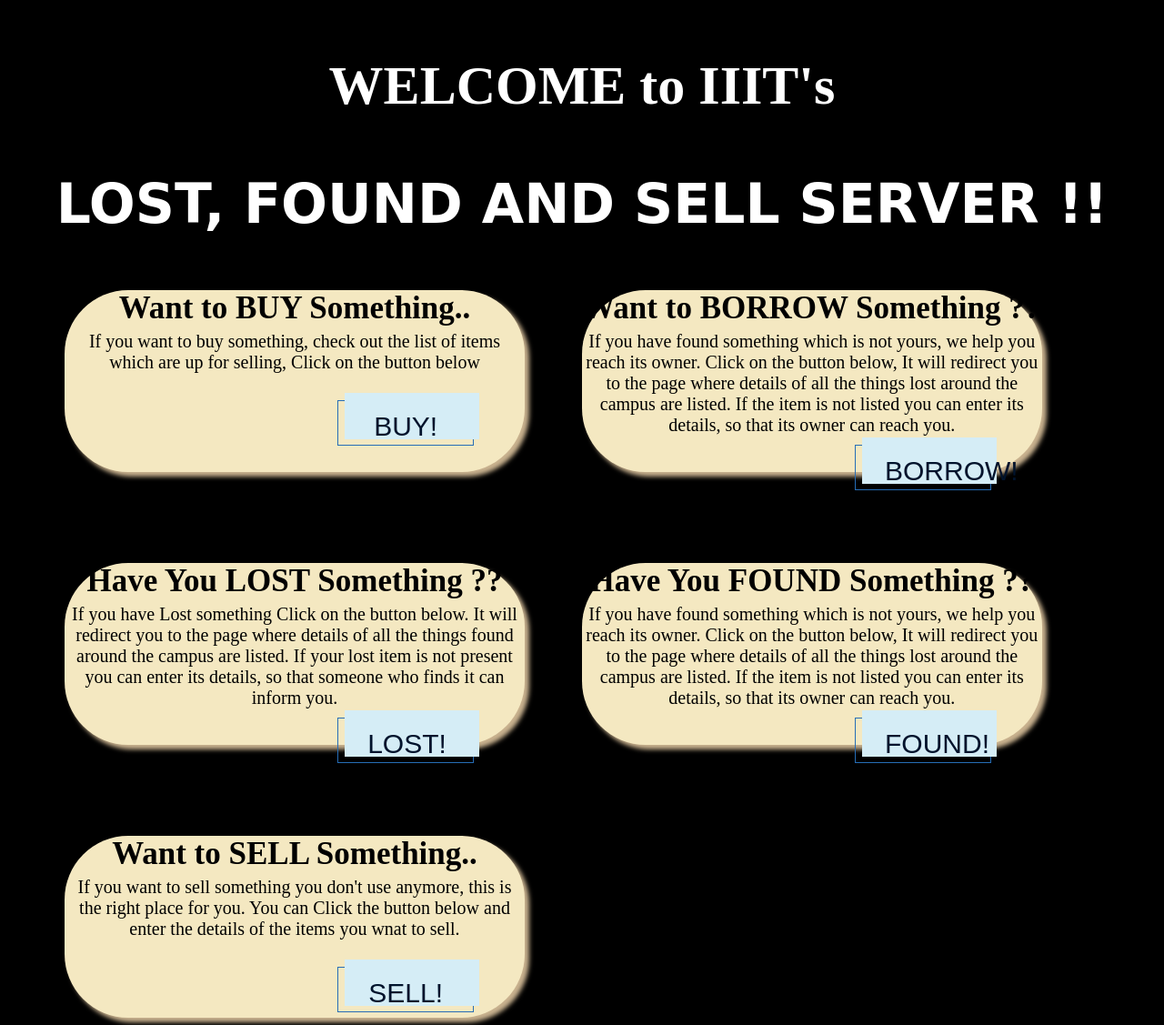
After one commit to hemanth-sunkireddy/ISS_Hackhaton, a Flask app: page /signin in a window 1280 px wide. The commit adds this page. Shown: the whole page at 91% size. Run offline with Flask 3, Linux system fonts and the light colour scheme.

Commit message:
updated routings

```diff
--- a/app.py
+++ b/app.py
@@ -5,19 +5,19 @@ from datetime import datetime
 app = Flask(__name__)
 
 
-
-
 def create_table():
     conn = sqlite3.connect('lfs.db')
     c = conn.cursor()
     c.execute("CREATE TABLE IF NOT EXISTS users (name TEXT, id INTEGER PRIMARY KEY AUTOINCREMENT,password TEXT, number TEXT)")
-    c.execute("CREATE TABLE IF NOT EXISTS sale (name TEXT, description TEXT, price TEXT, rollno TEXT)")
-    c.execute("CREATE TABLE IF NOT EXISTS lost (name TEXT, colourmodel TEXT, description TEXT, rollno TEXT)")
+    c.execute(
+        "CREATE TABLE IF NOT EXISTS sale (name TEXT, description TEXT, price TEXT, rollno TEXT)")
+    c.execute(
+        "CREATE TABLE IF NOT EXISTS lost (name TEXT, colourmodel TEXT, description TEXT, rollno TEXT)")
     conn.commit()
     conn.close()
 
+
 create_table()
-
 
 
 @app.route('/')
@@ -26,13 +26,55 @@ def index():
 
 
 @app.route('/signup', methods=['POST'])
-def sign():
+def signup():
     if request.method == "POST":
-        song_name = request.form['Name']
-        print(song_name)
+        student_name = request.form['name']
+        student_rollno=request.form['rollNo']
+        student_mobile=request.form['mobile']
+        student_password=request.form['password']
+        print(student_name)
+        print(student_mobile)
+        print(student_password)
+        print(student_rollno)
+    return render_template('homepage.html')
 
 
+@app.route('/signin', methods=['POST', 'GET'])
+def signin():
+    if request.method == "POST":
+        student_rollno=request.form['rollNo']
+        student_password=request.form['password']
+        print(student_password)
+        print(student_rollno)
+    return render_template('homepage.html')
 
+@app.route('/view.html')
+def view():
+    return render_template('view.html')
+
+
+@app.route('/lost.html')
+def loss():
+    return render_template('lost.html')
+
+@app.route('/sell.html')
+def sell():
+    return render_template('sell.html')
+
+
+@app.route('/buy.html')
+def buy():
+    return render_template('buy.html')
+
+
+@app.route('/found.html')
+def found():
+    return render_template('found.html')
+
+
+@app.route('/borrow.html')
+def borrow():
+    return render_template('borrow.html')
 
 
 
--- /dev/null
+++ b/static/css/homepage.css
@@ -0,0 +1,134 @@
+body {
+    background-color: black;
+}
+
+.box1 {
+    width: 40%;
+    margin-left: 5%;
+    /* margin-top: -1000px; */
+    height: 200px;
+    position: relative;
+    /* background: linear-gradient(135deg,black,grey,white); */
+    background-color: #f4e8c1;
+    box-shadow: 5px 5px 5px #c9b28f;
+    /* border-top-left-radius: 110px;
+    border-bottom-right-radius: 110px; */
+    border-top-left-radius: 70px;
+    border-bottom-right-radius: 70px;
+    border-top-right-radius: 70px;
+    border-bottom-left-radius: 70px;
+}
+
+.box2 {
+    width: 40%;
+    margin-left: 50%;
+    margin-top: -235px;
+    height: 200px;
+    position: relative;
+    /* background: linear-gradient(135deg,black,grey,white); */
+    background-color: #f4e8c1;
+    box-shadow: 5px 5px 5px #c9b28f;
+    /* border-top-left-radius: 110px;
+    border-bottom-right-radius: 110px; */
+    border-top-left-radius: 70px;
+    border-bottom-right-radius: 70px;
+    border-top-right-radius: 70px;
+    border-bottom-left-radius: 70px;
+}
+
+.box3 {
+    width: 40%;
+    margin-left: 5%;
+    margin-top: 100px;
+    height: 200px;
+    position: relative;
+    /* background: linear-gradient(135deg,black,grey,white); */
+    background-color: #f4e8c1;
+    box-shadow: 5px 5px 5px #c9b28f;
+    border-top-left-radius: 70px;
+    border-bottom-right-radius: 70px;
+    border-top-right-radius: 70px;
+    border-bottom-left-radius: 70px;
+}
+
+.box4 {
+    width: 40%;
+    margin-left: 50%;
+    margin-top: -235px;
+    height: 200px;
+    position: relative;
+    /* background: linear-gradient(135deg,black,grey,white); */
+    background-color: #f4e8c1;
+    box-shadow: 5px 5px 5px #c9b28f;
+    /* border-top-left-radius: 110px;
+    border-bottom-right-radius: 110px; */
+    border-top-left-radius: 70px;
+    border-bottom-right-radius: 70px;
+    border-top-right-radius: 70px;
+    border-bottom-left-radius: 70px;
+}
+.box5 {
+    width: 40%;
+    margin-left: 5%;
+    margin-top: 100px;
+    height: 200px;
+    position: relative;
+    /* background: linear-gradient(135deg,black,grey,white); */
+    background-color: #f4e8c1;
+    box-shadow: 5px 5px 5px #c9b28f;
+    border-top-left-radius: 70px;
+    border-bottom-right-radius: 70px;
+    border-top-right-radius: 70px;
+    border-bottom-left-radius: 70px;
+}
+.button-51 {
+    background-color: transparent;
+    border: 1px solid #266DB6;
+    box-sizing: border-box;
+    color: #00132C;
+    font-family: "Avenir Next LT W01 Bold", sans-serif;
+    font-size: 30px;
+    font-weight: 500;
+    line-height: 24px;
+    padding: 16px 23px;
+    position: relative;
+    text-decoration: none;
+    user-select: none;
+    -webkit-user-select: none;
+    touch-action: manipulation;
+    height: 50px;
+    width: 150px;
+    z-index: 100;
+}
+
+.button-51:hover,
+.button-51:active {
+    outline: 0;
+}
+
+.button-51:hover {
+    background-color: transparent;
+    cursor: pointer;
+}
+
+.button-51:before {
+    background-color: #D5EDF6;
+    content: "";
+    height: calc(100% + 3px);
+    position: absolute;
+    right: -7px;
+    top: -9px;
+    transition: background-color 300ms ease-in;
+    width: 100%;
+    z-index: -1;
+}
+
+.button-51:hover:before {
+    background-color: #6DCFF6;
+}
+
+@media (min-width: 768px) {
+    .button-51 {
+        padding: 16px 32px;
+    }
+}
--- /dev/null
+++ b/templates/borrow.html
@@ -0,0 +1,5 @@
+<html>
+    <body>
+        HI THIS IS BORROW PAGE
+    </body>
+</html>
--- /dev/null
+++ b/templates/buy.html
@@ -0,0 +1,5 @@
+<html>
+    <body>
+        Hi this is buy page
+    </body>
+</html>
--- /dev/null
+++ b/templates/homepage.html
@@ -0,0 +1,46 @@
+<!DOCTYPE html>
+<html>
+    <head>
+        <title>Welcome to IIIT's Lost, Found and Sell Server</title>
+        <link rel="stylesheet" href="../static/css/homepage.css">
+    </head>
+    <body>
+        <p style="color: white; font-size: 60px; text-align: center; font-weight: bold;">WELCOME to IIIT's</p>
+        <p style="color: white; font-size: 60px; text-align: center; font-family: cursive; font-weight: bold;">LOST, FOUND AND SELL SERVER !!</p>
+
+
+        <div class = "box1" >
+            <p style="font-size:35px; font-weight:bold; text-align:center;">Want to BUY Something..</p>
+            <p style="text-align:center; font-size:20px; font-family:bold; margin-top: -30px;">If you want to buy something, check out the list of items which are up for selling, Click on the button below</p>
+            <a href="buy.html"><button class="button-51" role="button" style="margin-top:10px; text-align:center; margin-left: 300px;">BUY!</button></a>
+
+
+
+        </div>
+
+         <div class = "box2" >
+            <p style="font-size:35px; font-weight:bold; text-align:center;">Want to BORROW Something ??</p>
+            <p style="text-align:center; font-size:20px; font-family:bold; margin-top: -30px;">If you have found something which is not yours, we help you reach its owner. Click on the button below, It will redirect you to the page where details of all the things lost around the campus are listed. If the item is not listed you can enter its details, so that its owner can reach you.</p>
+            <a href="borrow.html"><button class="button-51" role="button" style="margin-top:-10px; text-align:center; margin-left: 300px;">BORROW!</button></a>
+        </div>
+          <div class = "box3" >
+           <p style="font-size:35px; font-weight:bold; text-align:center;">Have You LOST Something ??</p>
+           <p style="text-align:center; font-size:20px; font-family:bold; margin-top: -30px;">If you have Lost something Click on the button below. It will redirect you to the page where details of all the things found around the campus are listed. If your lost item is not present you can enter its details, so that someone who finds it can inform you.</p>
+            <a href="lost.html"><button class="button-51" role="button" style="margin-top:-10px; text-align:center; margin-left: 300px;">LOST!</button></a>
+        </div>
+
+
+        <div class = "box4" >
+            <p style="font-size:35px; font-weight:bold; text-align:center;">Have You FOUND Something ??</p>
+            <p style="text-align:center; font-size:20px; font-family:bold; margin-top: -30px;">If you have found something which is not yours, we help you reach its owner. Click on the button below, It will redirect you to the page where details of all the things lost around the campus are listed. If the item is not listed you can enter its details, so that its owner can reach you.</p>
+            <a href="found.html"><button class="button-51" role="button" style="margin-top:-10px; text-align:center; margin-left: 300px;">FOUND!</button></a>
+        </div>
+        <div class = "box5" >
+            <p style="font-size:35px; font-weight:bold; text-align:center;">Want to SELL Something..</p>
+            <p style="text-align:center; font-size:20px; font-family:bold; margin-top: -30px;"> If you want to sell something you don't use anymore, this is the right place for you. You can Click the button below and enter the details of the items you wnat to sell. </p>
+            <a href="sell.html"><button class="button-51" role="button" style="margin-top:10px; text-align:center; margin-left: 300px;">SELL!</button></a>
+        </div>
+
+
+    </body>
+</html>
--- /dev/null
+++ b/templates/sell.html
@@ -0,0 +1,5 @@
+<html>
+    <body>
+        This is sell page.
+    </body>
+</html>
```
Also changed, not shown: static/css/studentProfile.css (added, +60 -0 lines), templates/index.html (+13 -10 lines), templates/studentProfile.html (added, +185 -0 lines), lfs.db (added).
